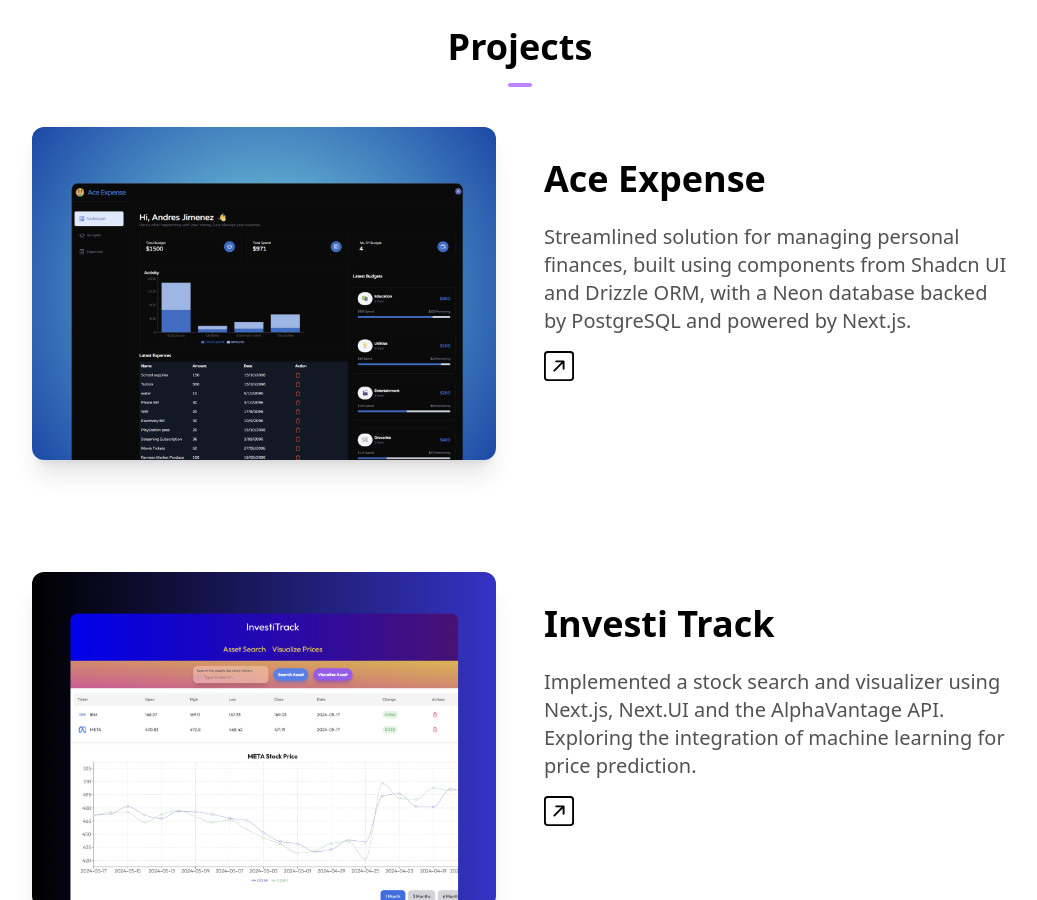
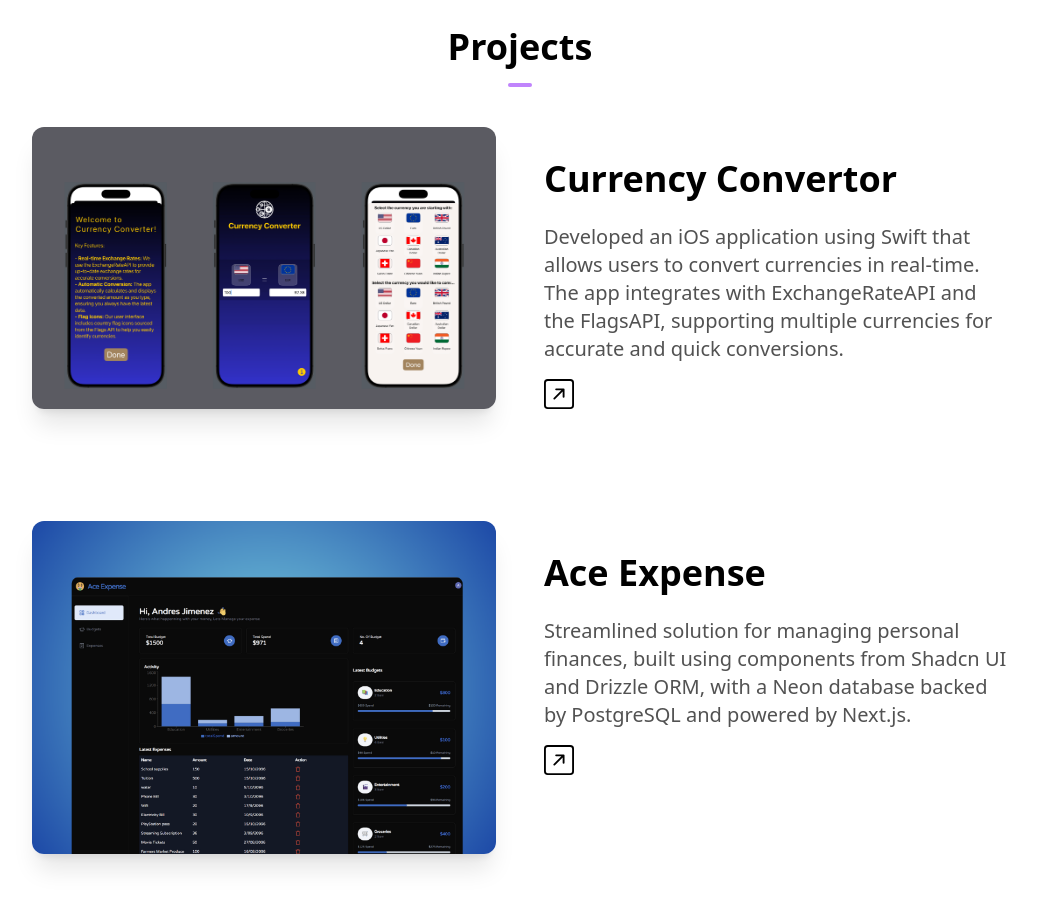
Before and after one commit to andjimenezuf/port, a Next.js app: page / in a window 1280 px wide. Shown: the part 1900-2800 px from the top of the page, without its empty margins (120-1157 px from the left). Built offline with nearby package versions, Linux system fonts and the light colour scheme.

Commit message:
New Project:CConvertor

```diff
--- a/components/ProjectsSection.tsx
+++ b/components/ProjectsSection.tsx
@@ -5,6 +5,14 @@
 import { BsGithub, BsArrowUpRightSquare } from "react-icons/bs"
 
 const projects = [
+  {
+    name: "Currency Convertor",
+    description:
+      "Developed an iOS application using Swift that allows users to convert currencies in real-time. The app integrates with ExchangeRateAPI and the FlagsAPI, supporting multiple currencies for accurate and quick conversions.",
+    image: "/CConvertor.png",
+    github: "https://github.com/andjimenezuf/CConvertor",
+    // link: "link to production site",
+  },
   {
     name: "Ace Expense",
     description:
```
Also changed, not shown: public/CConvertor.png (added).
